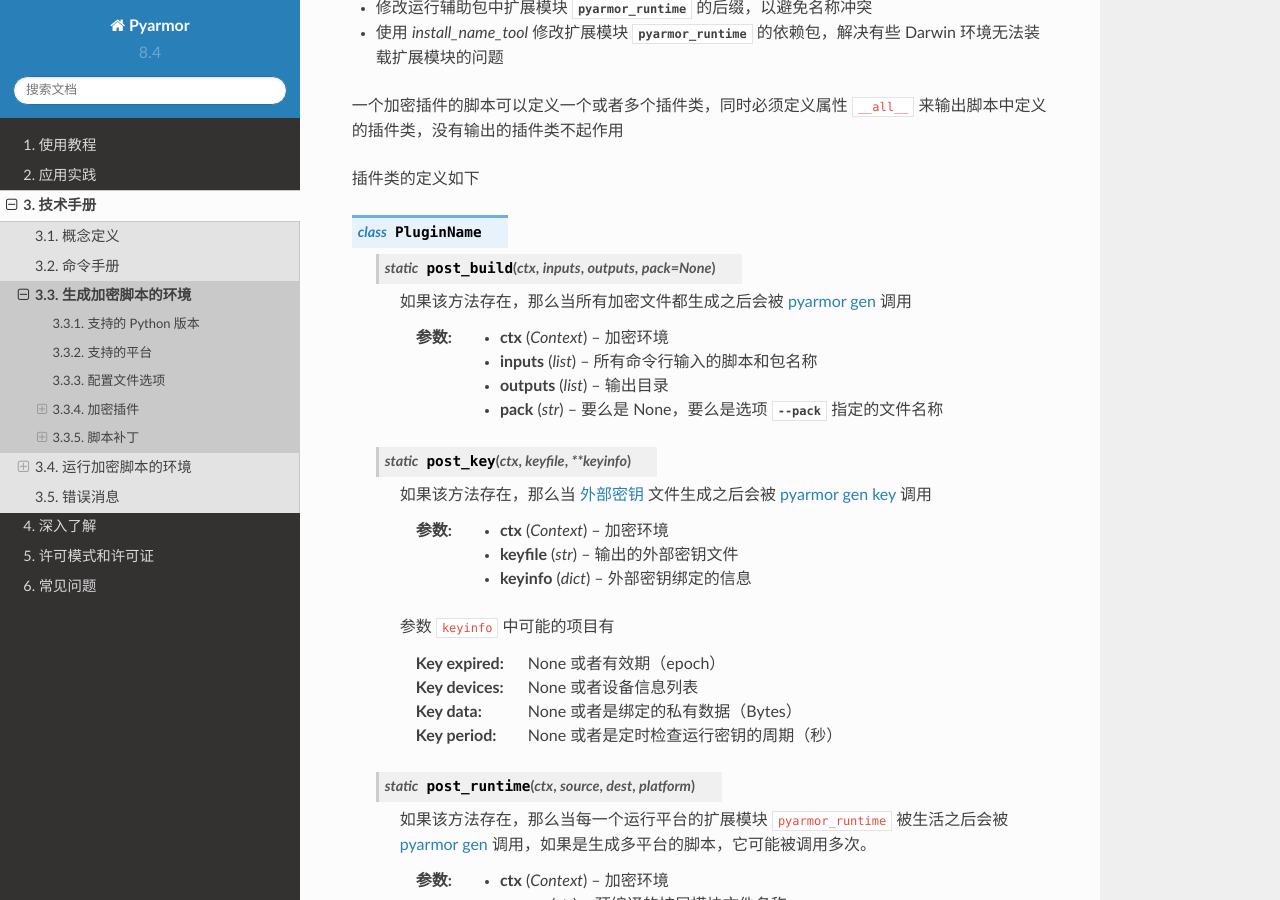
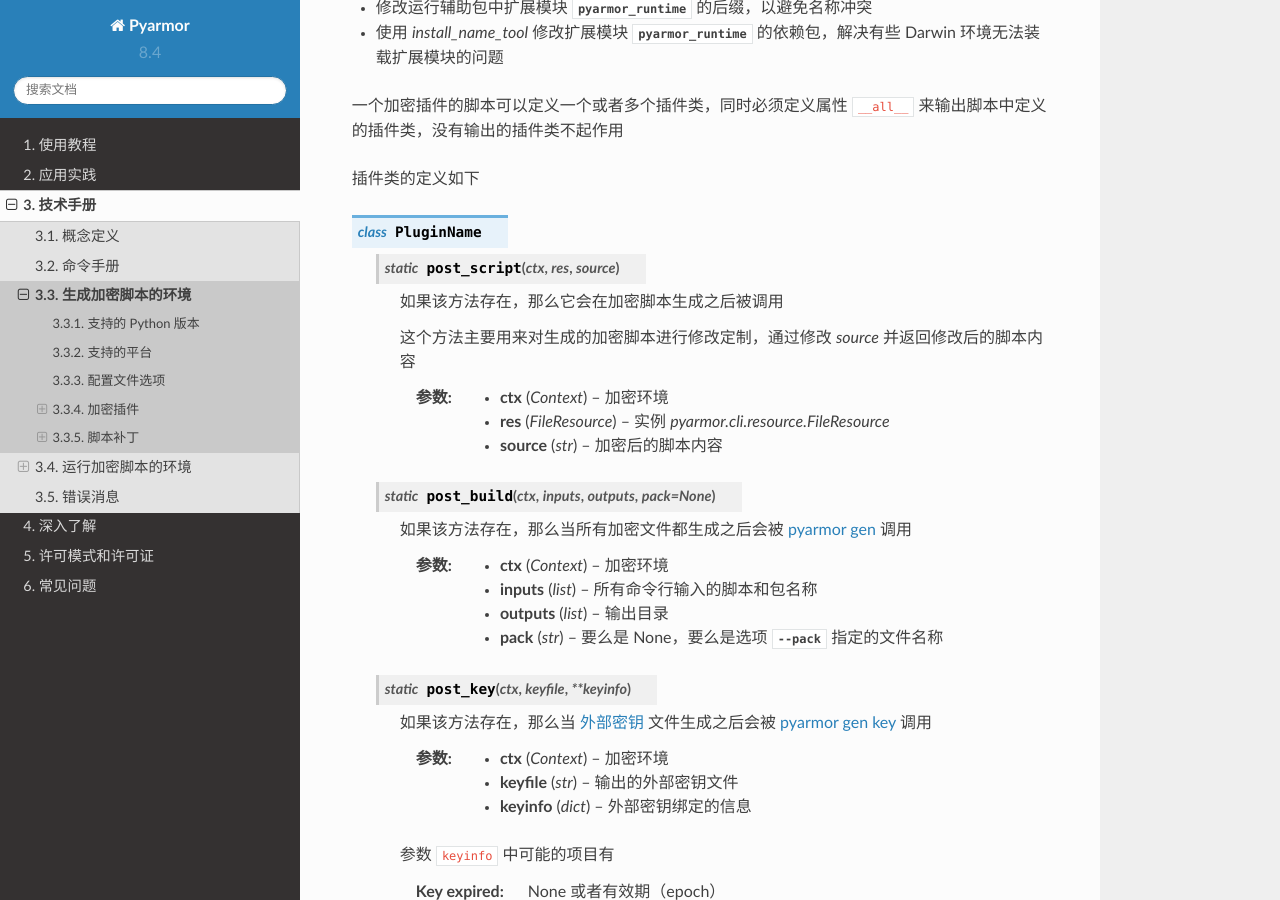
Before and after one commit to dashingsoft/pyarmor-docs-zh, a Sphinx documentation site: the page built from docs/reference/environments.rst, in a window 1280 px wide and 900 px high, scrolled down 2188 px. Built offline with Sphinx 7.4.7 and the Read the Docs theme 2.0.0, drawn with Linux system fonts in a browser that asks for light colours.

Commit message:
Add plugin post_script

```diff
--- a/docs/reference/environments.rst
+++ b/docs/reference/environments.rst
@@ -111,6 +111,16 @@ __ https://pyarmor.readthedocs.io/zh/v7.x/platforms.html
 插件类的定义如下
 
 .. py:class:: PluginName
+
+    .. py:staticmethod:: post_script(ctx, res, source)
+
+       如果该方法存在，那么它会在加密脚本生成之后被调用
+
+       这个方法主要用来对生成的加密脚本进行修改定制，通过修改 `source` 并返回修改后的脚本内容
+
+       :param Context ctx: 加密环境
+       :param FileResource res: 实例 `pyarmor.cli.resource.FileResource`
+       :param str source: 加密后的脚本内容
 
     .. py:staticmethod:: post_build(ctx, inputs, outputs, pack=None)
 
```
